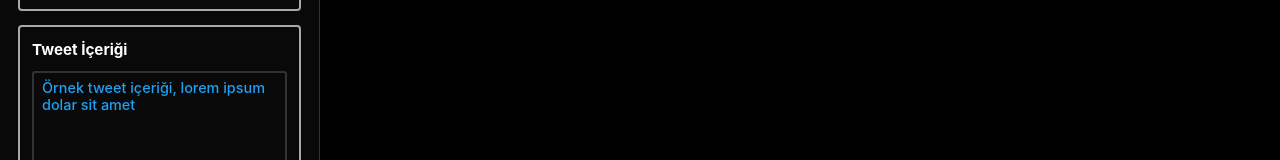
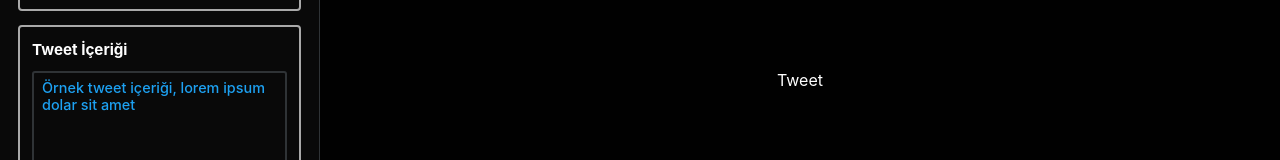
Before and after one commit to ertugrulsencer/fake-tweet-generator, a Vue app: page / in a window 1280 px wide. Shown: the part 345-505 px from the top of the page. Built offline with nearby package versions, Linux system fonts and the light colour scheme.

Commit message:
Tweet component added

```diff
--- a/src/App.vue
+++ b/src/App.vue
@@ -2,18 +2,22 @@
   <div class="wrapper">
     <Header />
     <Settings />
-    <main></main>
+    <main>
+      <Tweet />
+    </main>
   </div>
 </template>
 
 <script>
 import Header from "./components/shared/Header";
 import SideBar from "@/components/shared/SideBar";
+import Tweet from "./components/Tweet";
 export default {
   name: "App",
   components: {
     Header,
     Settings: SideBar,
+    Tweet,
   },
 };
 </script>
--- a/src/components/Tweet.vue
+++ b/src/components/Tweet.vue
@@ -1,9 +1,9 @@
 <template>
-  <div class="tweet">Tweet</div>
+  <article class="tweet">Tweet</article>
 </template>
 
 <script>
 export default {};
 </script>
 
-<style></style>
+<style lang="scss" scoped></style>
```
